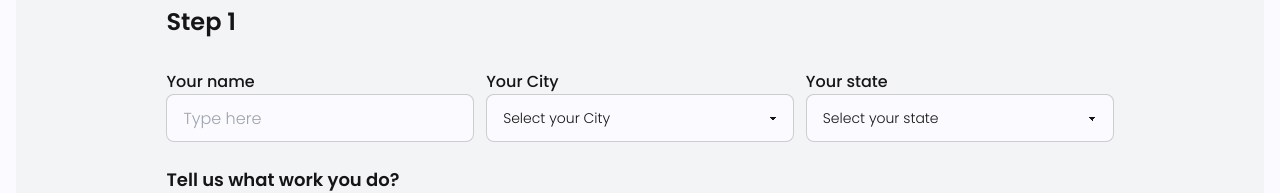
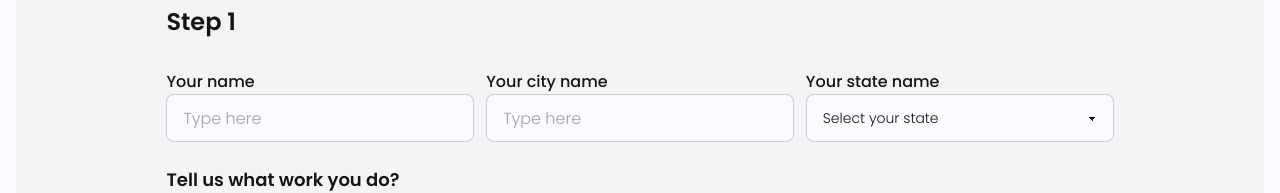
Before and after one commit to vipincode/workers, a React (Vite) app: page /joinus in a window 1280 px wide. Shown: the part 448-641 px from the top of the page. Built offline with nearby package versions, Linux system fonts and the light colour scheme.

Commit message:
fix: join us ui  city

```diff
--- a/src/components/joinus/step-form.tsx
+++ b/src/components/joinus/step-form.tsx
@@ -6,6 +6,7 @@ import toast from "react-hot-toast";
 import { GrNext, GrPrevious } from "react-icons/gr";
 import { stepFormeData } from "../../react-query/apis";
 import { stepFormDataType, stepFormSchema } from "../../schema/step-form";
+import { states } from "../../schema/states";
 
 const Step1 = () => {
   const {
@@ -32,26 +33,17 @@ const Step1 = () => {
         {/* City Field */}
         <div className="flex flex-col">
           <label className="font-medium leading-6" htmlFor="city">
-            Your City
+            Your city name
           </label>
-          <select
-            {...register("city")}
-            defaultValue=""
-            className={`select select-bordered w-full ${errors.city ? "border-red-600" : ""}`}
-          >
-            <option value="" disabled>
-              Select your City
-            </option>
-            <option value="Han Solo">Han Solo</option>
-            <option value="Greedo">Greedo</option>
-          </select>
+          <input {...register("city")} type="text" placeholder="Type here" className="input input-bordered w-full" />
+
           {errors.city && <p className="text-xs text-red-600 font-normal mt-2">{errors.city.message}</p>}
         </div>
 
         {/* State Field */}
         <div className="flex flex-col">
           <label className="font-medium leading-6" htmlFor="state">
-            Your state
+            Your state name
           </label>
           <select
             {...register("state")}
@@ -61,8 +53,12 @@ const Step1 = () => {
             <option value="" disabled>
               Select your state
             </option>
-            <option value="Han Solo">Han Solo</option>
-            <option value="Greedo">Greedo</option>
+
+            {states.map((state) => (
+              <option key={state} value={state}>
+                {state}
+              </option>
+            ))}
           </select>
           {errors.state && <p className="text-xs text-red-600 font-normal mt-2">{errors.state.message}</p>}
         </div>
--- /dev/null
+++ b/src/schema/states.ts
@@ -0,0 +1,30 @@
+export const states = [
+  "Andhra Pradesh",
+  "Arunachal Pradesh",
+  "Assam",
+  "Bihar",
+  "Chhattisgarh",
+  "Goa",
+  "Gujarat",
+  "Haryana",
+  "Himachal Pradesh",
+  "Jharkhand",
+  "Karnataka",
+  "Kerala",
+  "Madhya Pradesh",
+  "Maharashtra",
+  "Manipur",
+  "Meghalaya",
+  "Mizoram",
+  "Nagaland",
+  "Odisha",
+  "Punjab",
+  "Rajasthan",
+  "Sikkim",
+  "Tamil Nadu",
+  "Telangana",
+  "Tripura",
+  "Uttarakhand",
+  "Uttar Pradesh",
+  "West Bengal",
+];
--- a/src/schema/step-form/index.ts
+++ b/src/schema/step-form/index.ts
@@ -3,7 +3,7 @@ import { z } from "zod";
 export const stepFormSchema = z.object({
   // Step 1
   name: z.string().min(2, "Name must be at least 2 characters").optional(),
-  city: z.string().min(1, "Please select a city"),
+  city: z.string().min(1, "Please write your city name"),
   state: z.string().min(1, "Please select a state"),
   laborType: z.string().min(1, "Please select a labor type"),
   workTye: z.enum(["Meson", "Helper"], { required_error: "Please select a work type" }),
```
